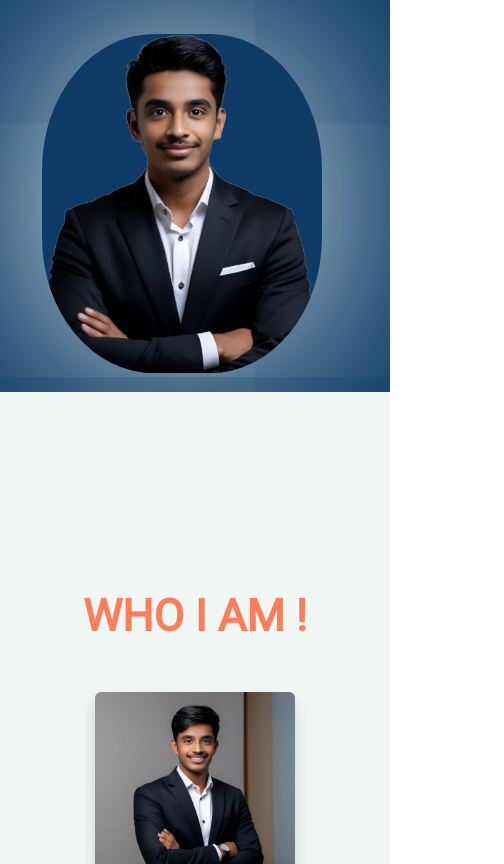
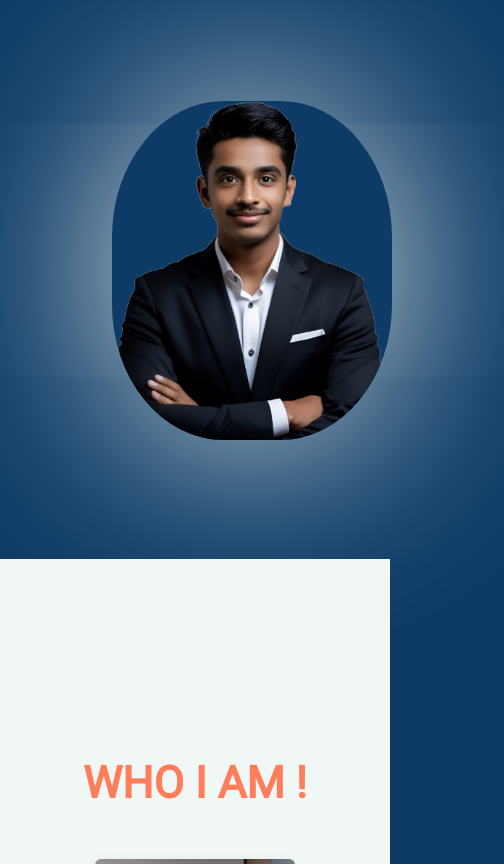
Before and after one commit to Tharukasan/Tharuka_Sandaruwan, a plain HTML site: page index.html in a window 390 px wide. Shown: the part 894-1758 px from the top of the page, 504 px wide, since content can reach past the window. Drawn offline with nearby package versions, Linux system fonts and the light colour scheme.

Commit message:
Styles.css

```diff
--- a/Css/Styles.css
+++ b/Css/Styles.css
@@ -333,6 +333,9 @@ body {
 
 /* Center icons on mobile and tablet screens */
 @media (max-width: 991px) {
+    .home-img {
+        margin: 120px;
+    }
 
     .hero {
         height: auto;
@@ -430,6 +433,10 @@ body {
 
 /* Responsive Design */
 @media (max-width: 768px) {
+
+    .home-img {
+        margin: 100px;
+    }
 
     .about-section-bg {
         height: auto;
```
